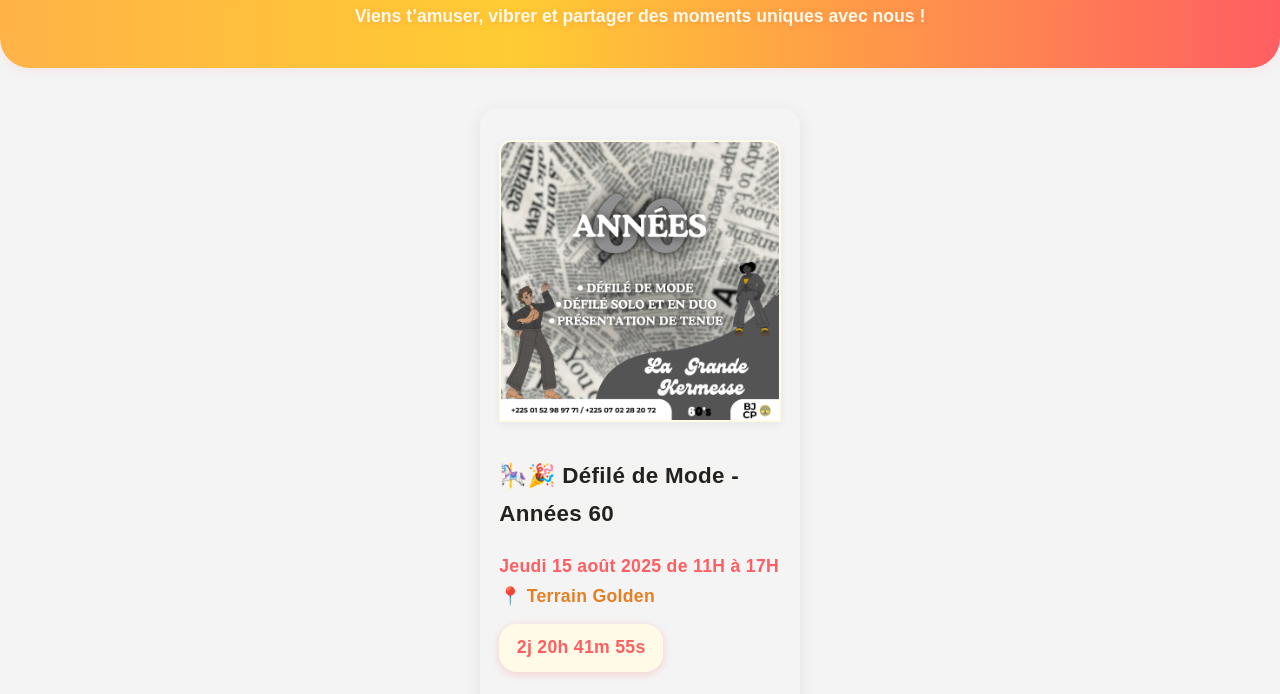
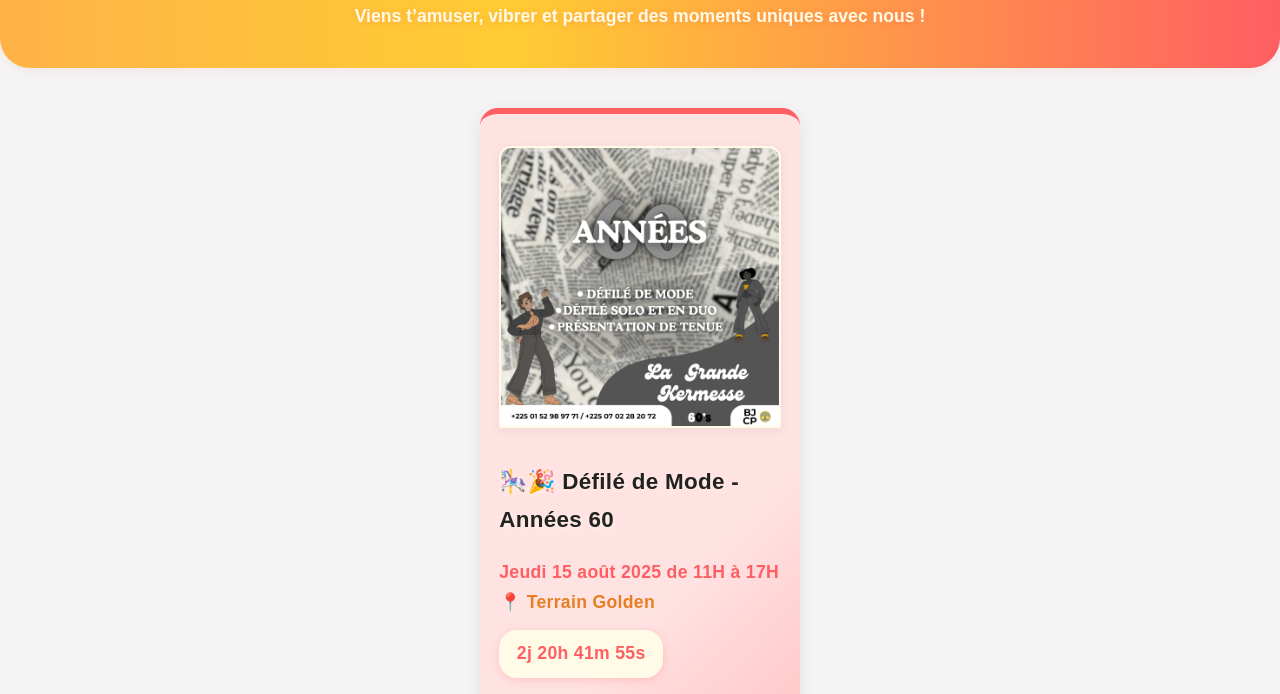
Before and after one commit to Yunki0/event-BJCP, a plain HTML site: page src/annee-60.html in a window 1280 px wide. Shown: the part 82-776 px from the top of the page. Drawn offline with Linux system fonts and the light colour scheme; a web font is replaced by a local one.

Commit message:
Ajout du style de l'event

```diff
--- a/src/styles/main.css
+++ b/src/styles/main.css
@@ -66,6 +66,11 @@ h1 {
 .event-kermesse {
     border-top: 6px solid #ffd600; /* Jaune soleil */
     background: linear-gradient(135deg, #fffbe3 60%, #fff3b0 100%);
+}
+
+.event-annees-60 {
+    border-top: 6px solid #ff5e62; /* Rouge vif */
+    background: linear-gradient(135deg, #ffe3e3 60%, #ffb3b3 100%);
 }
 
 .event-list {
```
